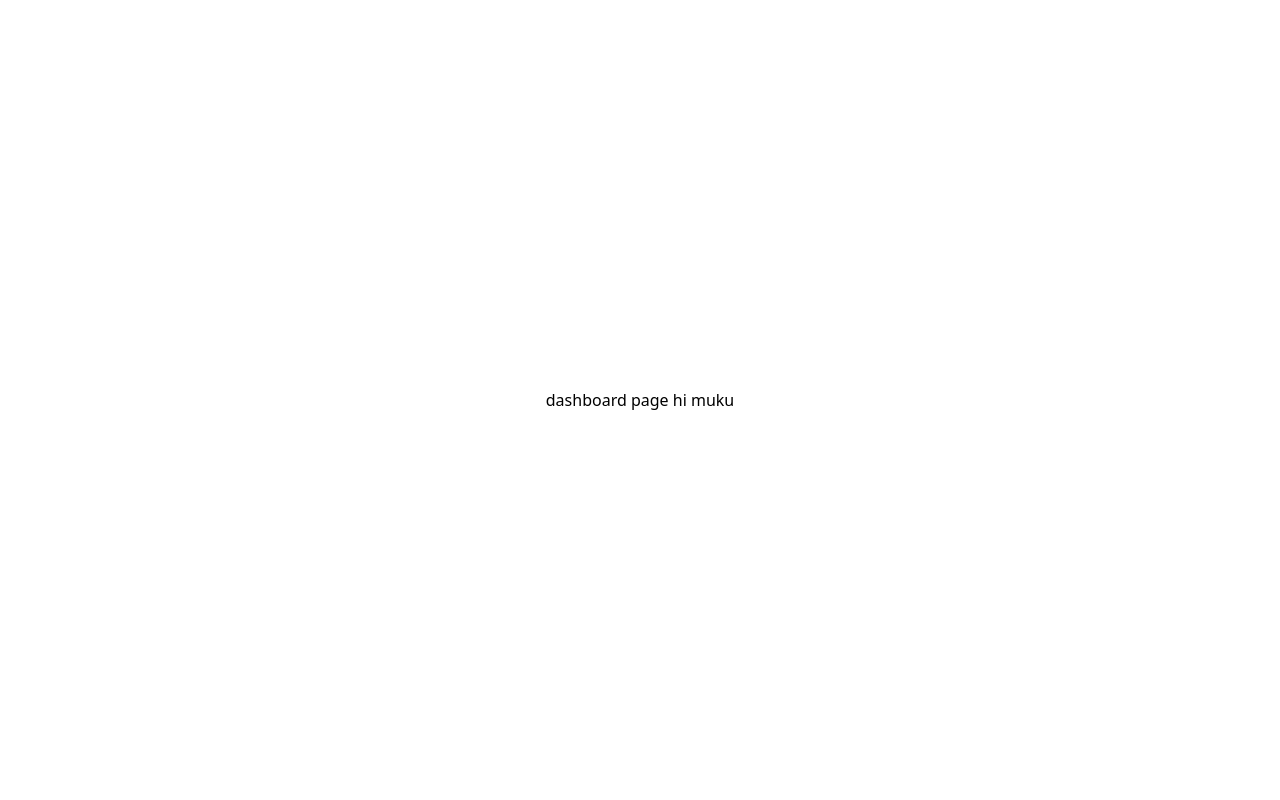
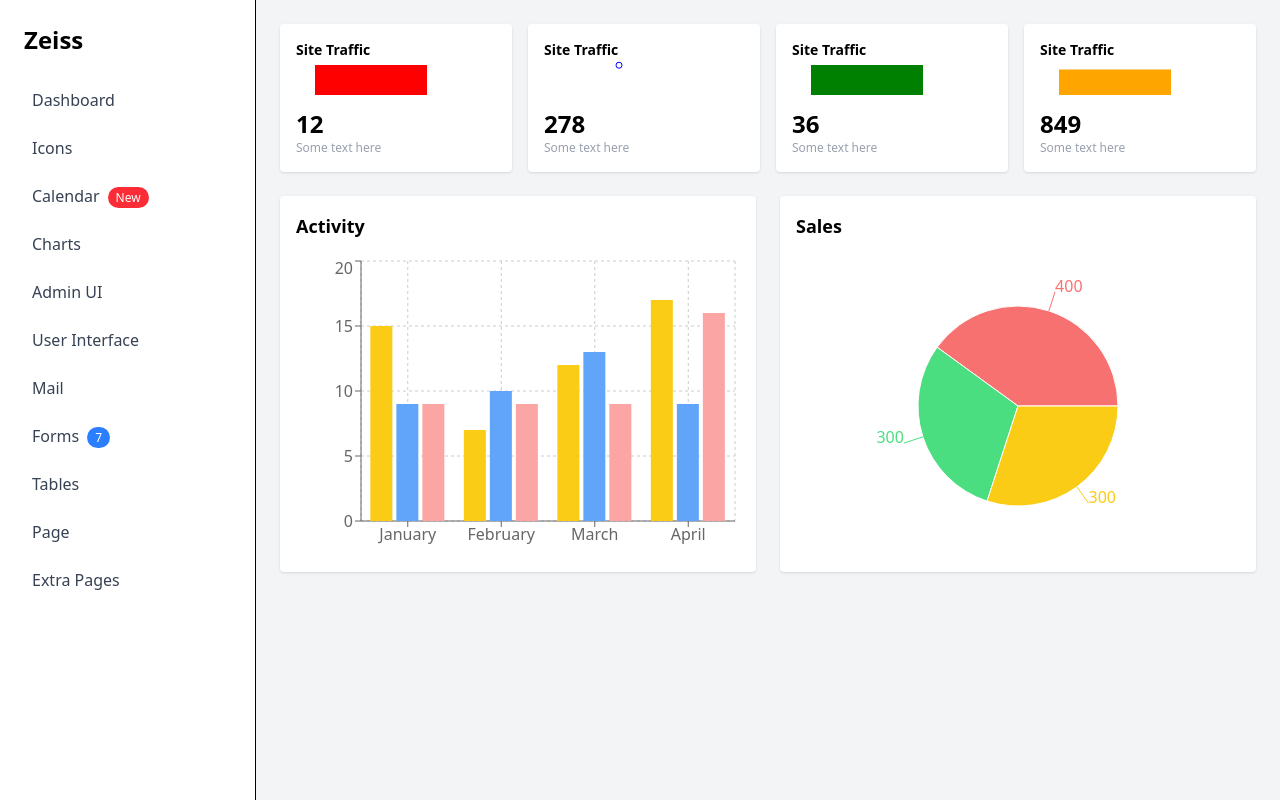
Before and after one commit to Siddharth-AI/mindfulbeauty, a Next.js app: page /admin/dashboard in a window 1280 px wide. Built offline with nearby package versions, Linux system fonts and the light colour scheme.

Commit message:
dashboard file

```diff
--- a/src/app/admin/dashboard/page.tsx
+++ b/src/app/admin/dashboard/page.tsx
@@ -1,9 +1,109 @@
-const page = () => {
+"use client";
+
+import {
+  BarChart, Bar, XAxis, YAxis, CartesianGrid, Tooltip,
+  LineChart, Line, PieChart, Pie, Cell, ResponsiveContainer
+} from 'recharts';
+import { useState } from 'react';
+
+const trafficData = [
+  { label: 'Site Traffic', value: 12, color: 'red', chart: 'bar' },
+  { label: 'Site Traffic', value: 278, color: 'blue', chart: 'line' },
+  { label: 'Site Traffic', value: 36, color: 'green', chart: 'bar' },
+  { label: 'Site Traffic', value: 849, color: 'orange', chart: 'bar' },
+];
+
+const barData = [
+  { name: 'January', Dataset1: 15, Dataset2: 9, Dataset3: 9 },
+  { name: 'February', Dataset1: 7, Dataset2: 10, Dataset3: 9 },
+  { name: 'March', Dataset1: 12, Dataset2: 13, Dataset3: 9 },
+  { name: 'April', Dataset1: 17, Dataset2: 9, Dataset3: 16 },
+];
+
+const pieData = [
+  { name: 'Red', value: 400 },
+  { name: 'Green', value: 300 },
+  { name: 'Yellow', value: 300 },
+];
+
+const pieColors = ['#f87171', '#4ade80', '#facc15'];
+
+const dashbordPage = () => {
   return (
-    <div className="flex min-h-screen items-center justify-center">
-      dashboard page hi muku
+    <div className="min-h-screen bg-gray-100 flex">
+      <aside className="w-64 bg-white border-r p-6">
+        <h2 className="text-2xl font-bold mb-6">Zeiss</h2>
+        <nav className="space-y-2">
+          {['Dashboard', 'Icons', 'Calendar', 'Charts', 'Admin UI', 'User Interface', 'Mail', 'Forms', 'Tables', 'Page', 'Extra Pages'].map((item, index) => (
+            <div key={index} className="text-gray-700 hover:bg-gray-100 rounded p-2 cursor-pointer">
+              {item}
+              {item === 'Calendar' && <span className="ml-2 text-xs bg-red-500 text-white rounded-full px-2 py-0.5">New</span>}
+              {item === 'Forms' && <span className="ml-2 text-xs bg-blue-500 text-white rounded-full px-2 py-0.5">7</span>}
+            </div>
+          ))}
+        </nav>
+      </aside>
+      <main className="flex-1 p-6">
+        <div className="grid grid-cols-1 sm:grid-cols-2 lg:grid-cols-4 gap-4 mb-6">
+          {trafficData.map((item, index) => (
+            <div key={index} className="bg-white p-4 rounded shadow">
+              <div className={`text-sm font-semibold text-${item.color}-600`}>{item.label}</div>
+              <div className="h-12">
+                {item.chart === 'line' ? (
+                  <LineChart width={150} height={40} data={[{ value: item.value }]}>
+                    <Line type="monotone" dataKey="value" stroke={item.color} />
+                  </LineChart>
+                ) : (
+                  <BarChart width={150} height={40} data={[{ value: item.value }]}>
+                    <Bar dataKey="value" fill={item.color} />
+                  </BarChart>
+                )}
+              </div>
+              <div className={`text-2xl font-bold text-${item.color}-600`}>{item.value}</div>
+              <p className="text-xs text-gray-400">Some text here</p>
+            </div>
+          ))}
+        </div>
+
+        <div className="grid grid-cols-1 lg:grid-cols-2 gap-6">
+          <div className="bg-white p-4 rounded shadow">
+            <h3 className="text-lg font-semibold mb-4">Activity</h3>
+            <ResponsiveContainer width="100%" height={300}>
+              <BarChart data={barData}>
+                <CartesianGrid strokeDasharray="3 3" />
+                <XAxis dataKey="name" />
+                <YAxis />
+                <Tooltip />
+                <Bar dataKey="Dataset1" fill="#facc15" />
+                <Bar dataKey="Dataset2" fill="#60a5fa" />
+                <Bar dataKey="Dataset3" fill="#fca5a5" />
+              </BarChart>
+            </ResponsiveContainer>
+          </div>
+
+          <div className="bg-white p-4 rounded shadow">
+            <h3 className="text-lg font-semibold mb-4">Sales</h3>
+            <ResponsiveContainer width="100%" height={300}>
+              <PieChart>
+                <Pie
+                  data={pieData}
+                  dataKey="value"
+                  nameKey="name"
+                  outerRadius={100}
+                  fill="#8884d8"
+                  label
+                >
+                  {pieData.map((entry, index) => (
+                    <Cell key={`cell-${index}`} fill={pieColors[index % pieColors.length]} />
+                  ))}
+                </Pie>
+              </PieChart>
+            </ResponsiveContainer>
+          </div>
+        </div>
+      </main>
     </div>
   );
 };
 
-export default page;
+export default dashbordPage;
```
